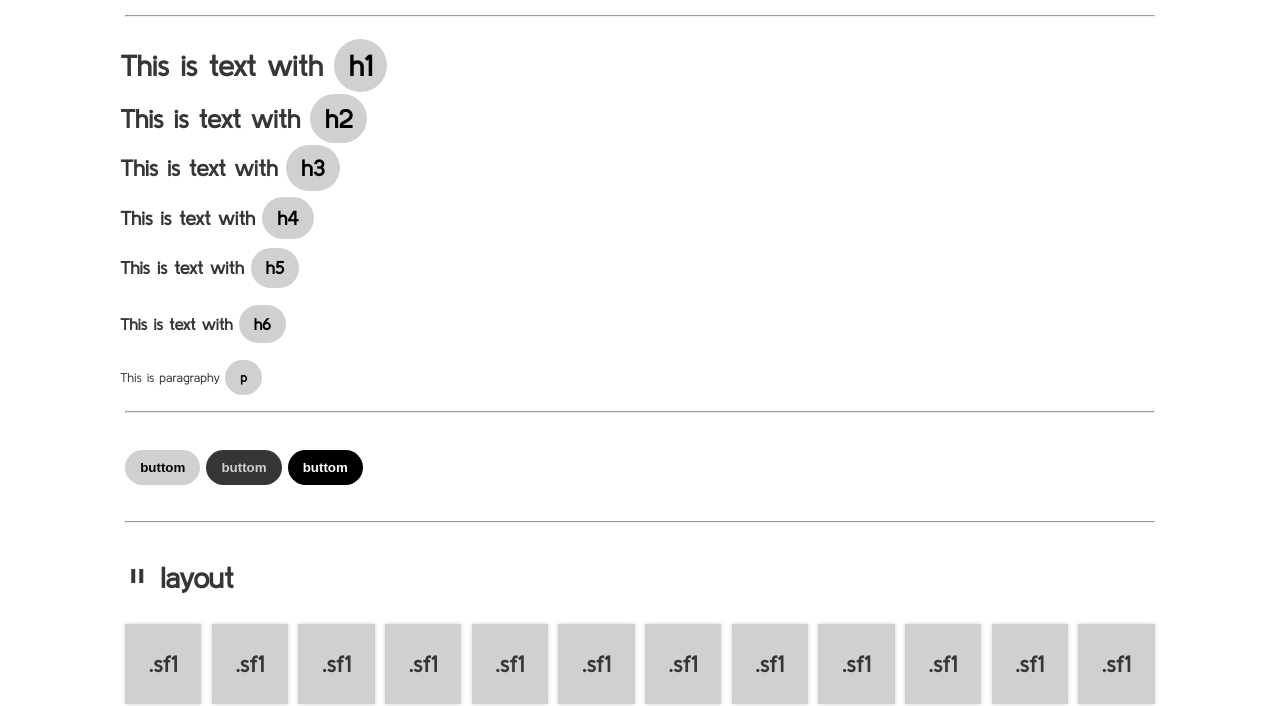
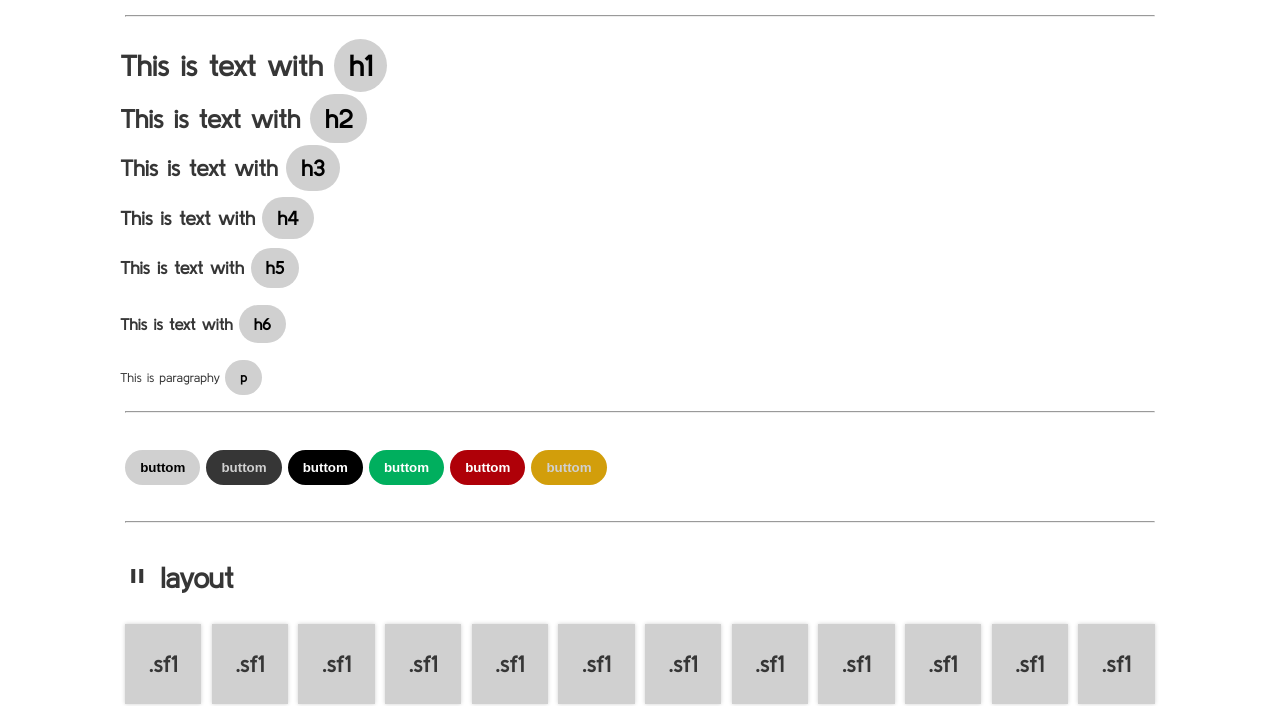
Before and after one commit to softframecss/softframecss, a website: page index.html in a window 1280 px wide. Shown: the part 108-814 px from the top of the page. Drawn offline with Linux system fonts and the light colour scheme.

Commit message:
mel: new buttons

```diff
--- a/css/softframe.css
+++ b/css/softframe.css
@@ -26,7 +26,7 @@ body {
     --light-gray:#d0d0d0;
     --dark-gray: #363636;
     --black: #000000;
-    --sucess: #00af5e;
+    --success: #00af5e;
     --danger: #af0008;
     --warning: #d29e0b;
 }
@@ -51,7 +51,7 @@ a { text-decoration: none; }
 
 
 /* COMPONENTS */
-/* COLORS */
+/* COLORS FOR BUTTONS*/
 .light-gray {
     color: var(--black);
     font-weight: bold;
@@ -66,6 +66,21 @@ a { text-decoration: none; }
     color: var(--white);
     font-weight: bold;
     background-color: #000000;
+}
+.success {
+    color: var(--white);
+    font-weight: bold;
+    background-color: var(--success);
+}
+.danger {
+    color: var(--white);
+    font-weight: bold;
+    background-color: var(--danger);
+}
+.warning {
+    color: var(--light-gray);
+    font-weight: bold;
+    background-color: var(--warning);
 }
 
 /* BUTTOMS */
--- a/index.html
+++ b/index.html
@@ -53,6 +53,9 @@
                 <button class="sf_buttom light-gray"> buttom </button>
                 <button class="sf_buttom dark-gray"> buttom </button>
                 <button class="sf_buttom black"> buttom </button>
+                <button class="sf_buttom success"> buttom </button>
+                <button class="sf_buttom danger"> buttom </button>
+                <button class="sf_buttom warning"> buttom </button>
             </div>
         </div>
         <br>
```
